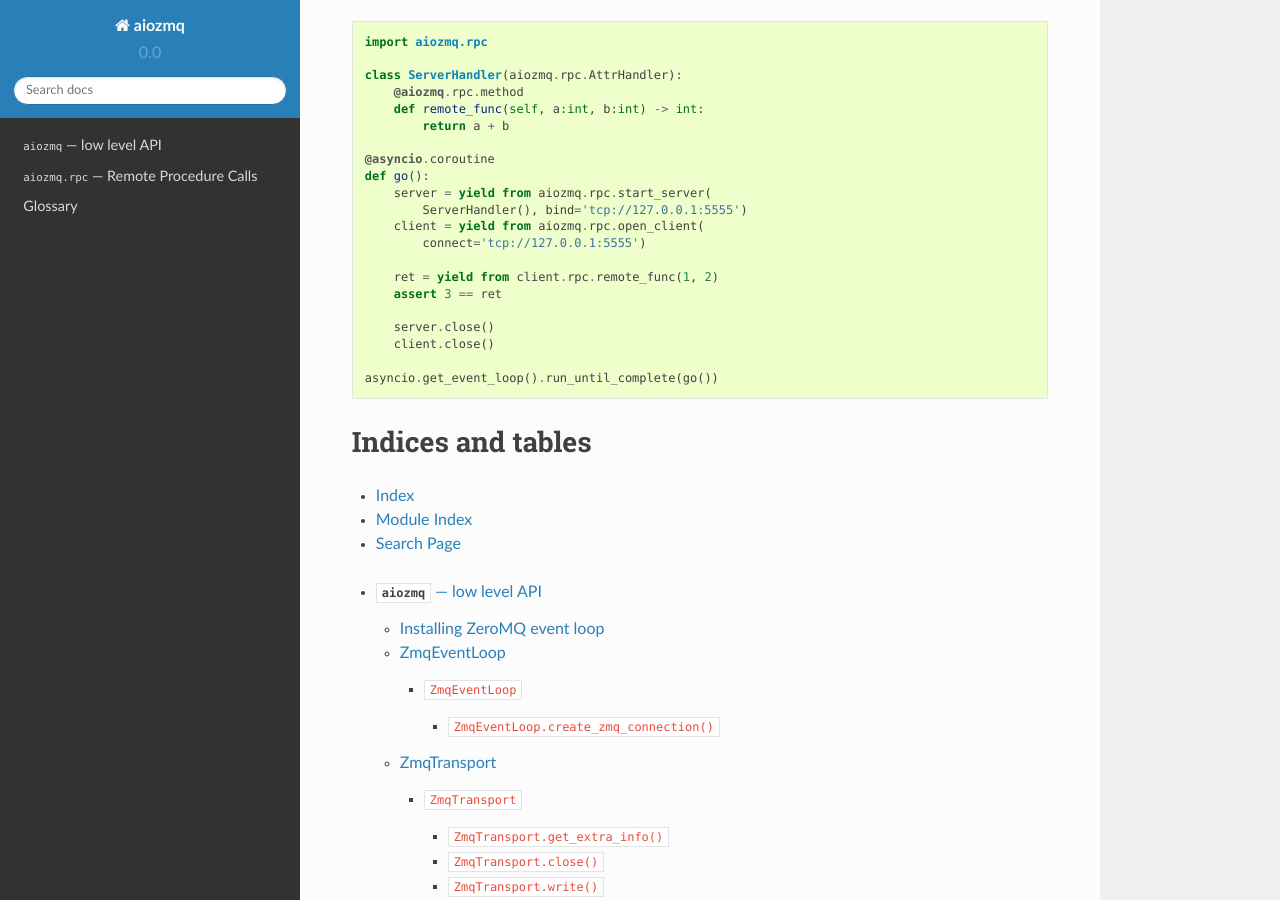
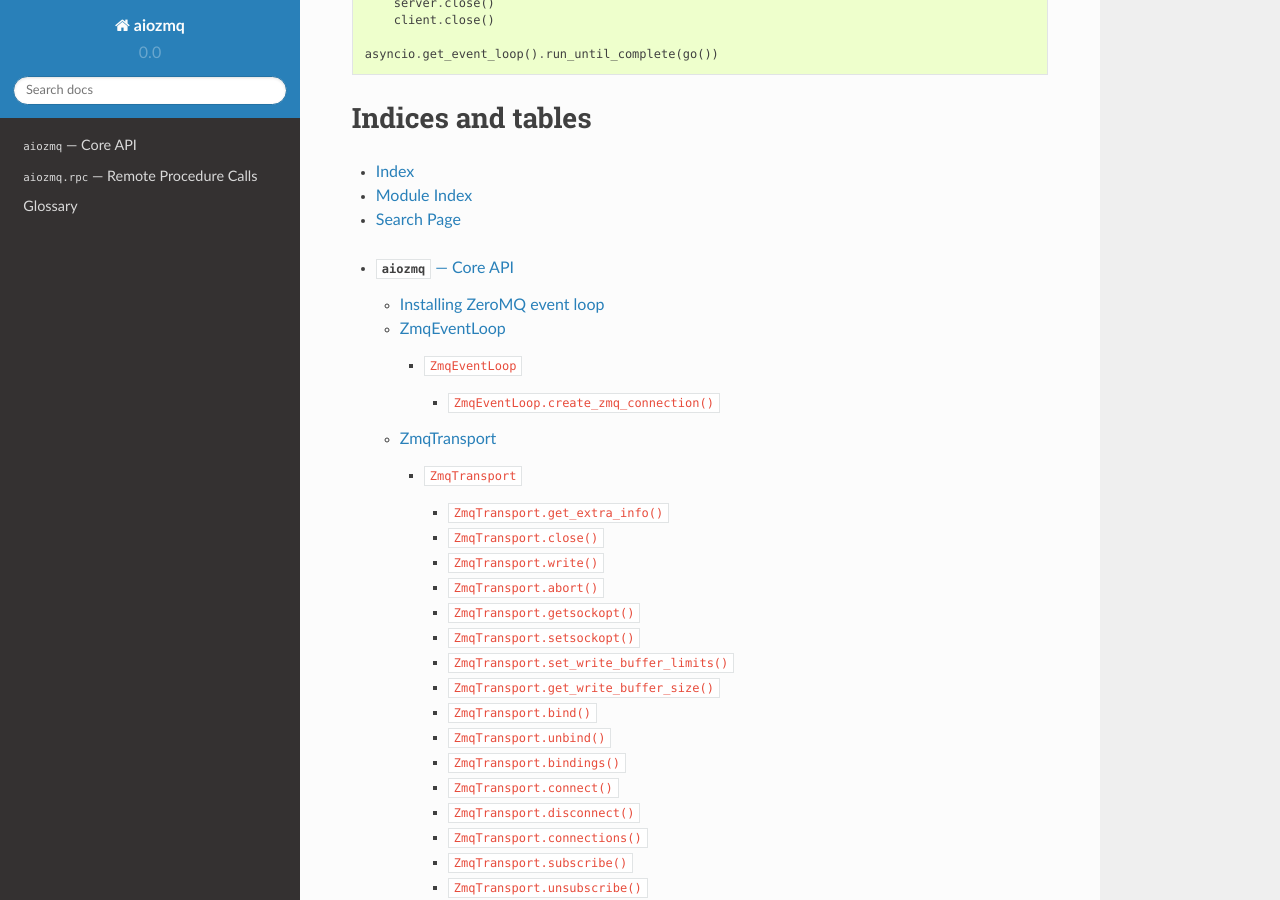
Before and after one commit to aio-libs/aiozmq, a Sphinx documentation site: the page built from docs/index.rst, in a window 1280 px wide and 900 px high, scrolled down 2041 px. Built offline with Sphinx 7.4.7 and the Read the Docs theme 2.0.0, drawn with Linux system fonts in a browser that asks for light colours.

Commit message:
Rename low-level to core.

```diff
--- a/docs/low-level.rst
+++ b/docs/core.rst
@@ -1,7 +1,7 @@
-.. _aiozmq-low-level:
+.. _aiozmq-core:
 
-:mod:`aiozmq` --- low level API
-===============================
+:mod:`aiozmq` --- Core API
+==========================
 
 
 .. module:: aiozmq
--- a/docs/index.rst
+++ b/docs/index.rst
@@ -18,7 +18,6 @@ ZeroMQ integration with asyncio (:pep:`3156`).
 
 .. _GitHub: https://github.com/aio-libs/aiozmq
 
-.. image:: http://site.com/img.png
 
 Features
 --------
@@ -33,7 +32,7 @@ Features
 Library Installation
 --------------------
 
-The :ref:`core <aiozmq-low-level>` requires only :term:`pyzmq` and can
+The :ref:`core <aiozmq-core>` requires only :term:`pyzmq` and can
 be installed (with pyzmq as dependency) by::
 
    pip3 install aiozmq
@@ -127,6 +126,6 @@ Indices and tables
 
 .. toctree::
 
-   low-level
+   core
    rpc
    glossary
--- a/docs/rpc.rst
+++ b/docs/rpc.rst
@@ -11,7 +11,7 @@
 Intro
 -----
 
-While :ref:`low-level API <aiozmq-low-level>` provides core support for
+While :ref:`core API <aiozmq-core>` provides core support for
 :term:`ZeroMQ` transports an :term:`End User <enduser>` usually needs for
 some high-level API.
 
@@ -27,8 +27,8 @@ In other hand this module provides *human* API but it is not
 compatible with *other implementations*.
 
 If you need to support some RPC protocol over :term:`ZeroMQ` layer
-please feel free to build your own implementation on top of :ref:`low
-level primitives <aiozmq-low-level>`.
+please feel free to build your own implementation on top of the
+:ref:`core primitives <aiozmq-core>`.
 
 This module uses :term:`ZeroMQ` *DEALER*/*ROUTER* sockets and custom
 communication protocol (which uses :term:`msgpack` by the way).
```
